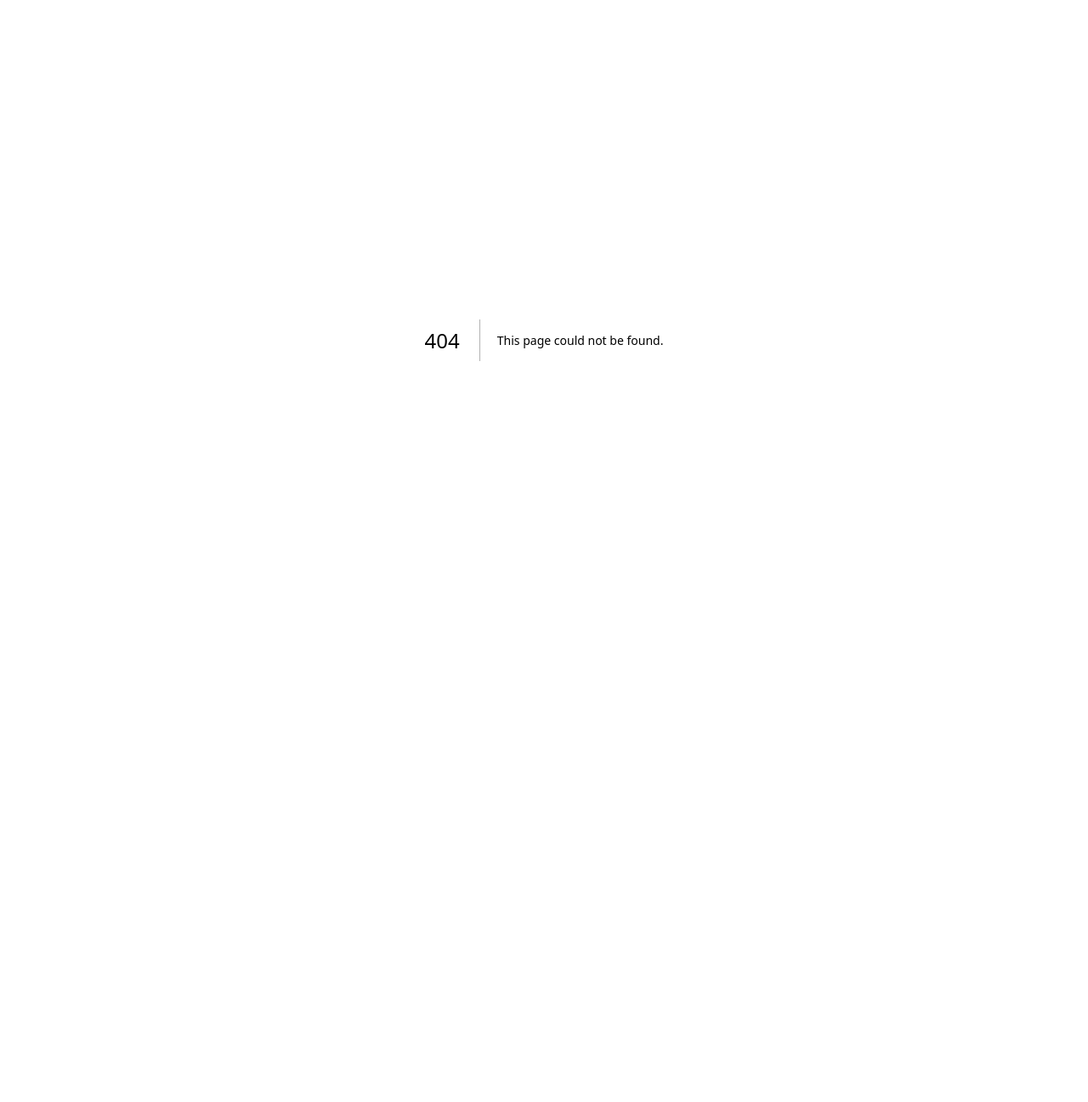
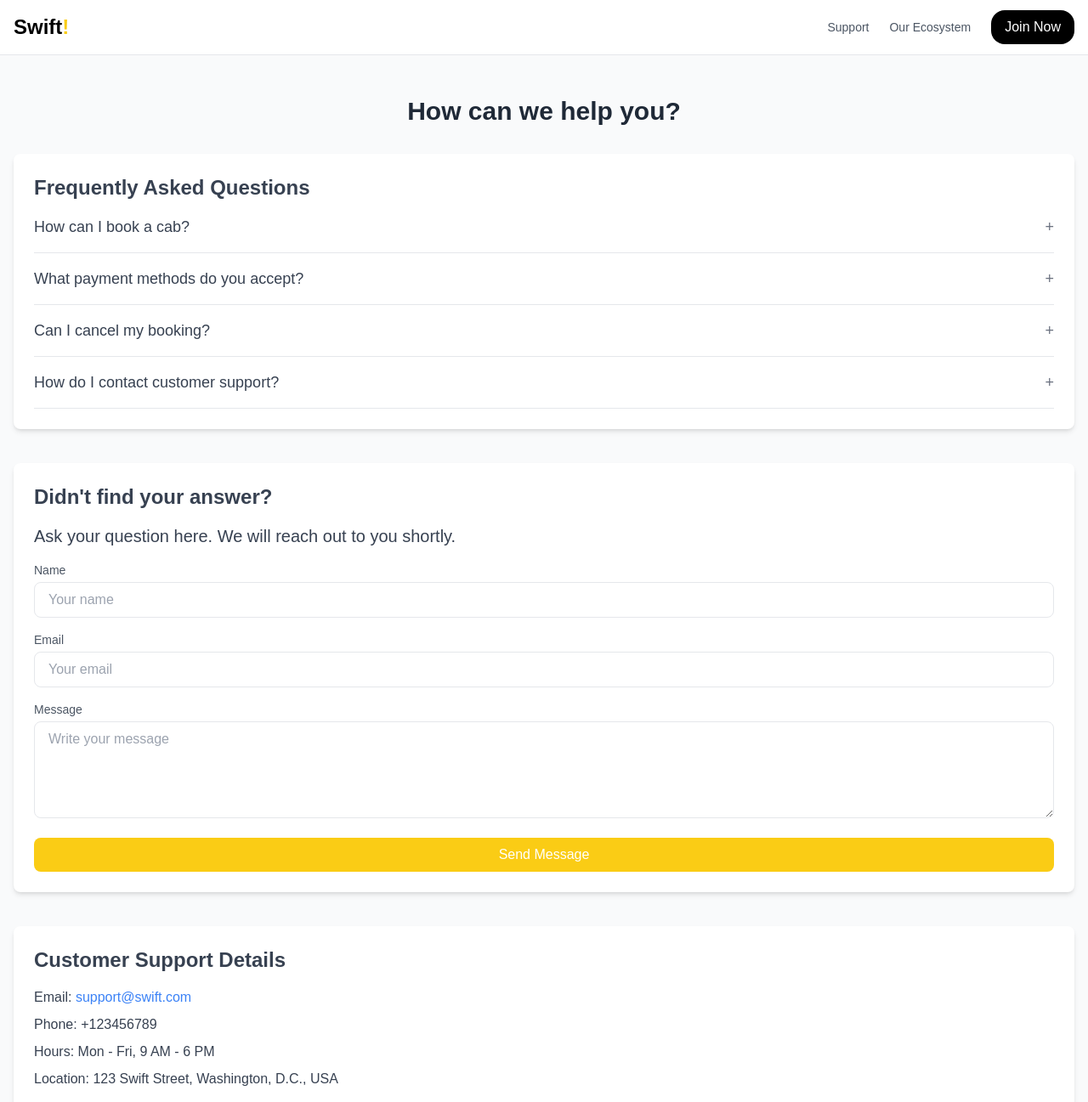
Before and after one commit to basatmaqsood/swift2, a Next.js app: page /support in a window 1280 px wide. Before the commit this address had no page. Shown: the top 1297 px of the page at 85% size. Before the commit the page ends 800 px from the top, so only its background shows below. Built offline with nearby package versions, Linux system fonts and the light colour scheme.

Commit message:
SUPPORT PAGE ADDED

```diff
--- /dev/null
+++ b/src/app/components/SupportPage.tsx
@@ -0,0 +1,115 @@
+// pages/support.tsx
+'use client'
+import React, { useState } from 'react';
+
+const faqs = [
+  {
+    question: 'How can I book a cab?',
+    answer: 'You can book a cab by logging into your Swift account, selecting your pickup and drop-off locations, and choosing a suitable cab option.',
+  },
+  {
+    question: 'What payment methods do you accept?',
+    answer: 'We accept all major credit cards, debit cards, and online payments via our secure payment gateway.',
+  },
+  {
+    question: 'Can I cancel my booking?',
+    answer: 'Yes, you can cancel your booking within the allowed time frame specified in our cancellation policy.',
+  },
+  {
+    question: 'How do I contact customer support?',
+    answer: 'You can reach us via email at support@swift.com or call us at +123456789.',
+  },
+];
+
+export default function SupportPage() {
+  const [openIndex, setOpenIndex] = useState<number | null>(null);
+
+  const toggleFaq = (index: number) => {
+    setOpenIndex(openIndex === index ? null : index);
+  };
+
+  return (
+    <div className="bg-gray-50 min-h-screen">
+      <div className="container mx-auto px-4 py-12">
+        <h1 className="text-3xl font-bold text-center text-gray-800 mb-8">How can we help you?</h1>
+
+        {/* FAQs Section */}
+        <section className="bg-white shadow-md rounded-lg p-6 mb-10">
+          <h2 className="text-2xl font-semibold text-gray-700 mb-4">Frequently Asked Questions</h2>
+          <div className="space-y-4">
+            {faqs.map((faq, index) => (
+              <div key={index} className="border-b border-gray-200 pb-4">
+                <h3
+                  className="text-lg font-medium text-gray-700 cursor-pointer flex justify-between items-center"
+                  onClick={() => toggleFaq(index)}
+                >
+                  {faq.question}
+                  <span className="text-gray-500">{openIndex === index ? '-' : '+'}</span>
+                </h3>
+                {openIndex === index && (
+                  <p className="text-gray-600 mt-2">{faq.answer}</p>
+                )}
+              </div>
+            ))}
+          </div>
+        </section>
+
+        {/* Contact Form Section */}
+        <section className="bg-white shadow-md rounded-lg p-6 mb-10">
+          <h2 className="text-2xl font-semibold text-gray-700 mb-4">Didn&apos;t find your answer?</h2>
+          <p className="text-xl text-gray-700 mb-4">Ask your question here. We will reach out to you shortly.</p>
+
+          <form className="space-y-4">
+            <div>
+              <label htmlFor="name" className="block text-sm font-medium text-gray-600">Name</label>
+              <input
+                type="text"
+                id="name"
+                className="w-full mt-1 px-4 py-2 border rounded-lg focus:outline-none focus:ring-2 focus:ring-yellow-400"
+                placeholder="Your name"
+                required
+              />
+            </div>
+            <div>
+              <label htmlFor="email" className="block text-sm font-medium text-gray-600">Email</label>
+              <input
+                type="email"
+                id="email"
+                className="w-full mt-1 px-4 py-2 border rounded-lg focus:outline-none focus:ring-2 focus:ring-yellow-400"
+                placeholder="Your email"
+                required
+              />
+            </div>
+            <div>
+              <label htmlFor="message" className="block text-sm font-medium text-gray-600">Message</label>
+              <textarea
+                id="message"
+                className="w-full mt-1 px-4 py-2 border rounded-lg focus:outline-none focus:ring-2 focus:ring-yellow-400"
+                placeholder="Write your message"
+                rows={4}
+                required
+              />
+            </div>
+            <button
+              type="submit"
+              className="w-full bg-yellow-400 text-white py-2 rounded-lg hover:bg-yellow-500 transition"
+            >
+              Send Message
+            </button>
+          </form>
+        </section>
+
+        {/* Customer Support Section */}
+        <section className="bg-white shadow-md rounded-lg p-6">
+          <h2 className="text-2xl font-semibold text-gray-700 mb-4">Customer Support Details</h2>
+          <div className="space-y-2 text-gray-700">
+            <p>Email: <a href="mailto:support@swift.com" className="text-blue-500">support@swift.com</a></p>
+            <p>Phone: +123456789</p>
+            <p>Hours: Mon - Fri, 9 AM - 6 PM</p>
+            <p>Location: 123 Swift Street, Washington, D.C., USA</p>
+          </div>
+        </section>
+      </div>
+    </div>
+  );
+}
--- a/src/app/components/app-download.tsx
+++ b/src/app/components/app-download.tsx
@@ -1,30 +1,30 @@
 import { Button } from "@/components/ui/button"
 import Image from "next/image"
+import desktop from "../images/desktop.webp"
 
 export default function AppDownload() {
   return (
-    <section className="py-16 md:py-24 bg-[#32BB78] text-white">
-      <div className="container mx-auto px-4 flex flex-col md:flex-row items-center">
+    <section className="py-8 md:py-16 bg-yellow-400 text-black mx-2 md:mx-auto px-4 rounded-lg mb-4">
+      <div className="container mx-auto px-2 flex flex-col md:flex-row items-center">
         <div className="md:w-1/2 mb-8 md:mb-0">
           <h2 className="text-3xl md:text-4xl font-bold mb-4">
             Request in seconds, ride in minutes.
           </h2>
-          <p className="mb-6">
+          <p className="mb-6 font-bold">
             Available for iOS and Android devices.
           </p>
-          <div className="flex flex-col sm:flex-row gap-4">
-            <Button variant="secondary" className="bg-white text-black hover:bg-gray-100">
+          <div className="flex flex-col sm:flex-row gap-4 ">
+            <Button variant="secondary" className="bg-white text-black hover:bg-gray-100 font-bold">
               Download for iOS
             </Button>
-            <Button variant="secondary" className="bg-white text-black hover:bg-gray-100">
+            <Button variant="secondary" className="bg-white text-black hover:bg-gray-100 font-bold">
               Download for Android
             </Button>
           </div>
         </div>
-        <div className="md:w-1/2">
+        <div className="md:w-1/2 hidden md:block ">
           <Image
-            // loader={imageLoader}
-            src="https://hebbkx1anhila5yf.public.blob.vercel-storage.com/screencapture-bolt-eu-en-za-2024-11-09-20_08_53-ffp57gva12GRWMrGMCv4y7K1mLjSav.png"
+            src={desktop}
             alt="Bolt app interface"
             width={300}
             height={600}
--- a/src/app/components/earn-money.tsx
+++ b/src/app/components/earn-money.tsx
@@ -1,48 +1,69 @@
 import { Button } from "@/components/ui/button"
+import driver from '../images/driver.png'
 import Image from "next/image"
-import FeatureCar from "../images/feature-car.webp"
 
-export default function EarnMoney() {
+export default function BoltEarnings() {
   return (
-    <section className="py-16 md:py-24">
-      <div className="container mx-auto px-4">
-        <h2 className="text-3xl font-bold mb-8">Earn money with Bolt</h2>
-        <div className="bg-white border border-gray-200 rounded-lg overflow-hidden">
-          <div className="p-6 md:p-8">
-            <h3 className="text-2xl font-bold mb-4">Drive and earn money</h3>
-            <div className="flex flex-col md:flex-row">
-              <div className="md:w-1/2 mb-6 md:mb-0">
-                <ul className="space-y-4 mb-6">
-                  <li className="flex items-center">
-                    <svg className="w-5 h-5 text-[#32BB78] mr-2" fill="none" stroke="currentColor" viewBox="0 0 24 24" xmlns="http://www.w3.org/2000/svg"><path strokeLinecap="round" strokeLinejoin="round" strokeWidth={2} d="M5 13l4 4L19 7" /></svg>
-                    Drive when you want, earn more
-                  </li>
-                  <li className="flex items-center">
-                    <svg className="w-5 h-5 text-[#32BB78] mr-2" fill="none" stroke="currentColor" viewBox="0 0 24 24" xmlns="http://www.w3.org/2000/svg"><path strokeLinecap="round" strokeLinejoin="round" strokeWidth={2} d="M5 13l4 4L19 7" /></svg>
-                    Set your own schedule
-                  </li>
-                  <li className="flex items-center">
-                    <svg className="w-5 h-5 text-[#32BB78] mr-2" fill="none" stroke="currentColor" viewBox="0 0 24 24" xmlns="http://www.w3.org/2000/svg"><path strokeLinecap="round" strokeLinejoin="round" strokeWidth={2} d="M5 13l4 4L19 7" /></svg>
-                    Get paid each week
-                  </li>
-                </ul>
-                <Button className="bg-black text-white hover:bg-gray-800">
-                  Learn more
-                </Button>
+    <section className="container mx-auto px-4 py-16">
+      <h1 className="text-center text-4xl font-bold text-slate-900 mb-16">
+        Earn money with Swift
+      </h1>
+
+      <div className="grid lg:grid-cols-2 gap-8 items-center">
+        <div className=" w-full overflow-hidden rounded-xl">
+          <Image
+            alt="Professional driver in car"
+            className="object-cover"
+            src={driver}
+          />
+        </div>
+
+        <div className="space-y-8">
+          <h2 className="text-3xl font-bold text-slate-900">
+            Drive and earn extra money
+          </h2>
+
+          <div className="space-y-6">
+            <div className="flex gap-4">
+              <div className="flex h-8 w-8 shrink-0 items-center justify-center rounded-full bg-yellow-100 text-yellow-600">
+                1
               </div>
-              <div className="md:w-1/2">
-                <Image
-                  // loader={imageLoader}
-                  src={FeatureCar}
-                  // src="https://hebbkx1anhila5yf.public.blob.vercel-storage.com/screencapture-bolt-eu-en-za-2024-11-09-20_08_53-ffp57gva12GRWMrGMCv4y7K1mLjSav.png"
-                  alt="Bolt driver"
-                  width={500}
-                  height={300}
-                  className="rounded-lg"
-                />
+              <div>
+                <h3 className="font-semibold text-slate-900">Drive more, earn more</h3>
+                <p className="text-slate-600">
+                  Our 200+ million riders will send you plenty of ride requests. When demand is high, you can earn even more.
+                </p>
+              </div>
+            </div>
+
+            <div className="flex gap-4">
+              <div className="flex h-8 w-8 shrink-0 items-center justify-center rounded-full bg-yellow-100 text-yellow-600">
+                2
+              </div>
+              <div>
+                <h3 className="font-semibold text-slate-900">Set your schedule</h3>
+                <p className="text-slate-600">
+                  Drive for as long and as often as you like. Weekdays; weekends; evenings – fit driving around your lifestyle.
+                </p>
+              </div>
+            </div>
+
+            <div className="flex gap-4">
+              <div className="flex h-8 w-8 shrink-0 items-center justify-center rounded-full bg-yellow-100 text-yellow-600">
+                3
+              </div>
+              <div>
+                <h3 className="font-semibold text-slate-900">Get paid each week</h3>
+                <p className="text-slate-600">
+                  You'll receive your earnings at the end of each week – no need to wait around for payday.
+                </p>
               </div>
             </div>
           </div>
+
+          <Button size="lg" className="bg-yellow-400 text-black bold font-bold text-lg hover:bg-yellow-500">
+            Learn more
+          </Button>
         </div>
       </div>
     </section>
--- a/src/app/components/header.tsx
+++ b/src/app/components/header.tsx
@@ -26,10 +26,10 @@ export function Header() {
 
         {/* Navigation Links for Desktop */}
         <nav className="hidden md:flex items-center space-x-6">
-          <Link href="#" className="text-sm font-medium text-gray-600 hover:text-black">
+          <Link href="/support" className="text-sm font-medium text-gray-600 hover:text-black">
             Support
           </Link>
-          <Link href="#ecosystem" className="text-sm font-medium text-gray-600 hover:text-black">
+          <Link href="/#ecosystem" className="text-sm font-medium text-gray-600 hover:text-black">
             Our Ecosystem
           </Link>
           <Link href="#" className="bg-black text-white hover:bg-gray-800 px-4 py-2 rounded-2xl">
--- a/src/app/components/hero.tsx
+++ b/src/app/components/hero.tsx
@@ -16,12 +16,12 @@ export default function Hero() {
             Start Driving
           </Link> */}
           <div className="flex space-x-4 justify-start items-center">
-            <button className="bg-yellow-500 text-black font-semibold py-2 px-4 rounded-full hover:bg-yellow-600 transition duration-200 ease-in-out">
+            <a href="/joinus" className="bg-yellow-500 text-black font-semibold py-2 px-4 rounded-full hover:bg-yellow-600 transition duration-200 ease-in-out">
               Start Driving
-            </button>
-            <button className="border-2 border-yellow-500 text-white font-semibold py-2 px-4 rounded-full hover:bg-yellow-500 hover:text-black transition duration-200 ease-in-out">
+            </a>
+            <a href="/support" className="border-2 border-yellow-500 text-white font-semibold py-2 px-4 rounded-full hover:bg-yellow-500 hover:text-black transition duration-200 ease-in-out">
               Learn More
-            </button>
+            </a>
           </div>
         </div>
         {/* <div className="md:w-1/2">
--- /dev/null
+++ b/src/app/support/page.tsx
@@ -0,0 +1,21 @@
+import { Header } from "../components/header"
+
+import  Footer  from "../components/footer"
+
+import BoltEarnings from "../components/earn-money"
+import AppDownload from "../components/app-download"
+import SupportPage from "../components/SupportPage"
+
+export default function Page() {
+  return (
+    <div className="min-h-screen bg-background">
+      <Header />
+      <main className="flex flex-col gap-16 md:gap-24">
+        <SupportPage/>
+        <BoltEarnings/>
+        <AppDownload/>
+      </main>
+      <Footer />
+    </div>
+  )
+}
```
Also changed, not shown: src/app/images/driver.png (added), src/app/images/driver.webp (deleted).
